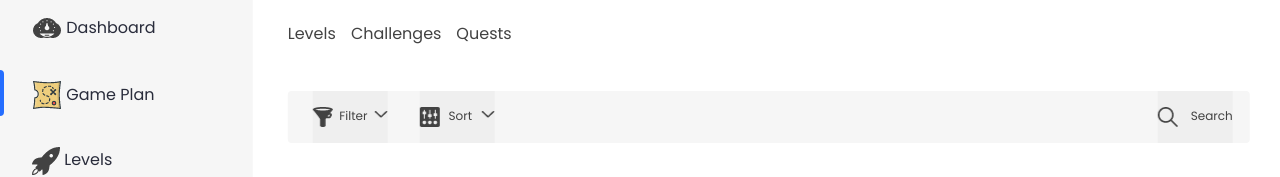
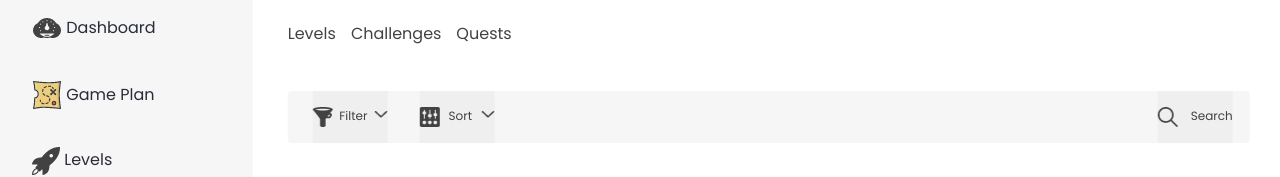
Before and after one commit to magdykashef/gameball-frontend-task, an Angular app: page /gameplan in a window 1280 px wide. Shown: the part 138-315 px from the top of the page. Built offline with nearby package versions, Linux system fonts and the light colour scheme.

Commit message:
change gameplan sidelink path to new path ['/gameplan/challenges']

```diff
--- a/src/app/app.component.html
+++ b/src/app/app.component.html
@@ -22,7 +22,7 @@
         </li>
 
         <li>
-          <a [routerLink]="['/gameplan']" routerLinkActive="sidebar-active-link">
+          <a [routerLink]="['/gameplan/challenges']" routerLinkActive="sidebar-active-link">
             <span>
               <img class="sidebar-icons" src="../assets/images/icon_GamePlan_HiFi-M_Active@2x.png" alt="game plan icon">
             </span>
```
